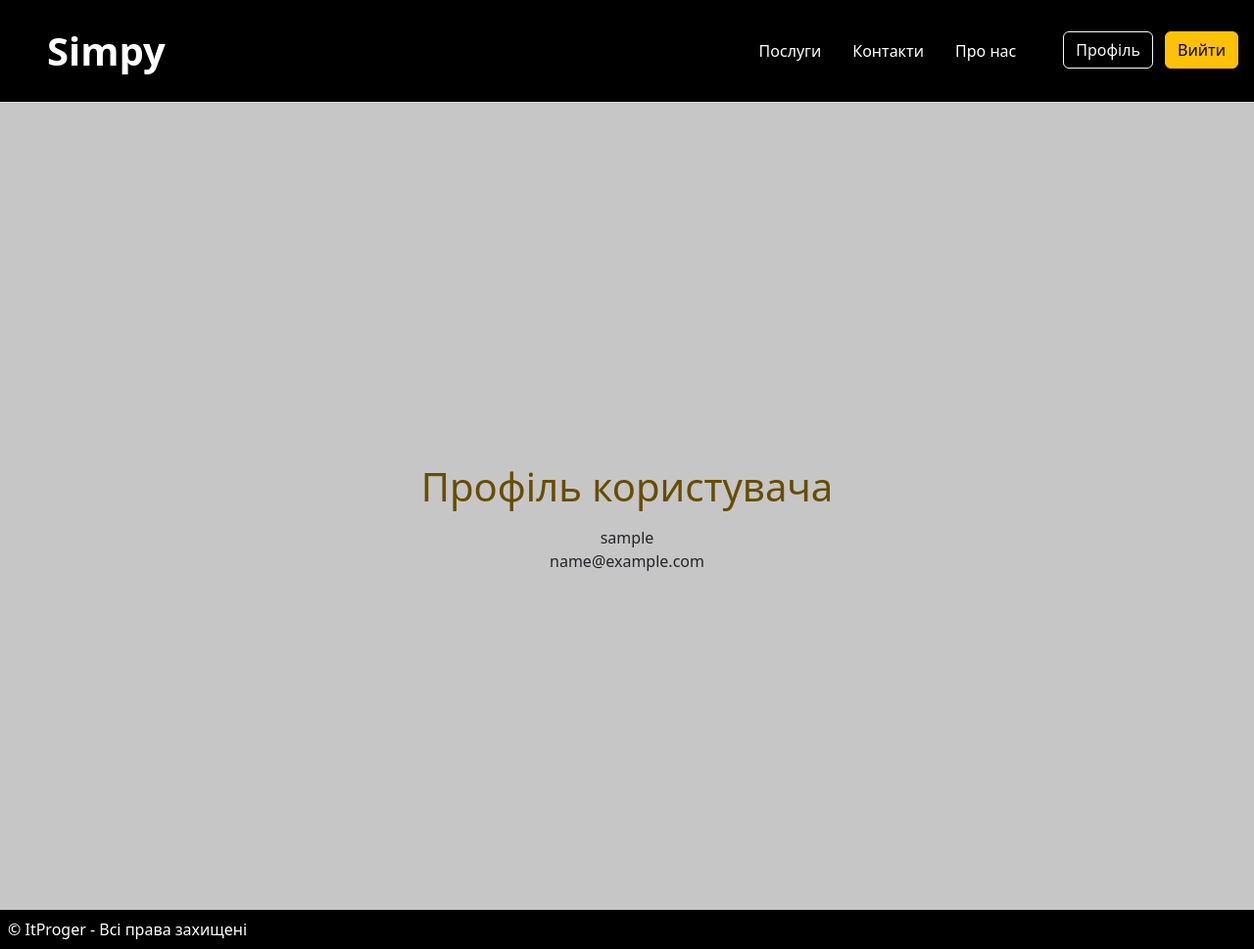
After one commit to tatiana-baranova/djangoProject, a Django app: page /profile in a window 1280 px wide. The commit adds this page. Shown: the whole page at 98% size. Run offline with Django 5.2, Linux system fonts and the light colour scheme; the visitor is signed in with stand-in values (Sample User, id 1).

Commit message:
add exit page

```diff
--- a/core/static/core/main.css
+++ b/core/static/core/main.css
@@ -50,6 +50,9 @@ button {
     border-radius: 5px;
     padding: 2%;
 }
+.form-exit{
+    display: inline-block;
+}
 
 .form-register .helptext{
     color: #8f8f8f;
--- a/core/templates/core/base.html
+++ b/core/templates/core/base.html
@@ -21,9 +21,16 @@
             <li class="nav-item"><a href="#" class="nav-link text-white">Про нас</a></li>
         </ul>
         <div class="text-end m-3">
+            {% if not user.is_authenticated %}
             <a href="{% url 'user'%}"><button type="button" class="btn btn-outline-light me-2">Вхід</button></a>
             <a href="{% url 'reg'%}"><button type="button" class="btn btn-warning">Реєстрація</button></a>
-
+            {% else %}
+            <a href="{% url 'profile'%}"><button type="button" class="btn btn-outline-light me-2">Профіль</button></a>
+            <form action="{% url 'exit'%}" method='POST' class="form-exit">
+                {% csrf_token %}
+                <button type="submit" class="btn btn-warning">Вийти</button>
+            </form>
+            {% endif%}
         </div>
     </header>
     <main>
--- a/djangoProject/settings.py
+++ b/djangoProject/settings.py
@@ -126,4 +126,5 @@ STATICFILES_DIRS = [
     BASE_DIR / "static",
 ]
 
-LOGIN_REDIRECT_URL = 'home'
+LOGIN_REDIRECT_URL = 'profile'
+LOGIN_URL = 'user'
--- a/djangoProject/urls.py
+++ b/djangoProject/urls.py
@@ -23,6 +23,7 @@ from django.contrib.auth import views as authViews
 urlpatterns = [
     path('admin/', admin.site.urls),
     path('reg', userViews.register, name='reg'),
+    path('profile', userViews.profile, name='profile'),
     path('user', authViews.LoginView.as_view(template_name='users/user.html'), name='user'),
     path('exit', authViews.LogoutView.as_view(template_name='users/exit.html'), name='exit'),
     path('', include('core.urls'))
--- /dev/null
+++ b/users/templates/users/profile.html
@@ -0,0 +1,12 @@
+{% extends "core/base.html" %}
+
+{% block title%} Профіль користувача {% endblock %}
+
+{% block content %}
+    <div class="w-100 d-flex justify-content-center flex-column align-items-center m-auto p-5">
+        <h1 class="mb-3 fs-1 text-warning-emphasis">Профіль користувача</h1>
+        <p> {{user.username}}</p>
+        <p> {{user.email}}</p>
+        </form>
+    </div>
+{% endblock %}
--- a/users/templates/users/registration.html
+++ b/users/templates/users/registration.html
@@ -10,7 +10,7 @@
             {{ form.as_p }}
             <button class="mt-2 btn btn-warning" type="submit">Реєстрація</button>
             <hr>
-            <p>Зареєстровані?<a href="{% url 'user' %}">Вхід в особистий профіль</a> </p>
+            <p>Зареєстровані? <a href="{% url 'user' %}">Вхід в особистий профіль</a> </p>
         </form>
     </div>
 {% endblock %}
--- a/users/views.py
+++ b/users/views.py
@@ -2,6 +2,7 @@ from django.shortcuts import render, redirect
 # from django.contrib.auth.forms import UserCreationForm
 from .forms import UserRegisterForm
 from django.contrib import messages
+from django.contrib.auth.decorators import login_required
 
 def register(request):
     if request.method == 'POST':
@@ -15,3 +16,7 @@ def register(request):
         form = UserRegisterForm()
 
     return render(request, 'users/registration.html', {'title': 'Сторінка реєстрації', 'form': form})
+
+@login_required
+def profile(request):
+    return render(request, 'users/profile.html')
```
Also changed, not shown: users/templates/users/exit.html (+11 -0 lines).
